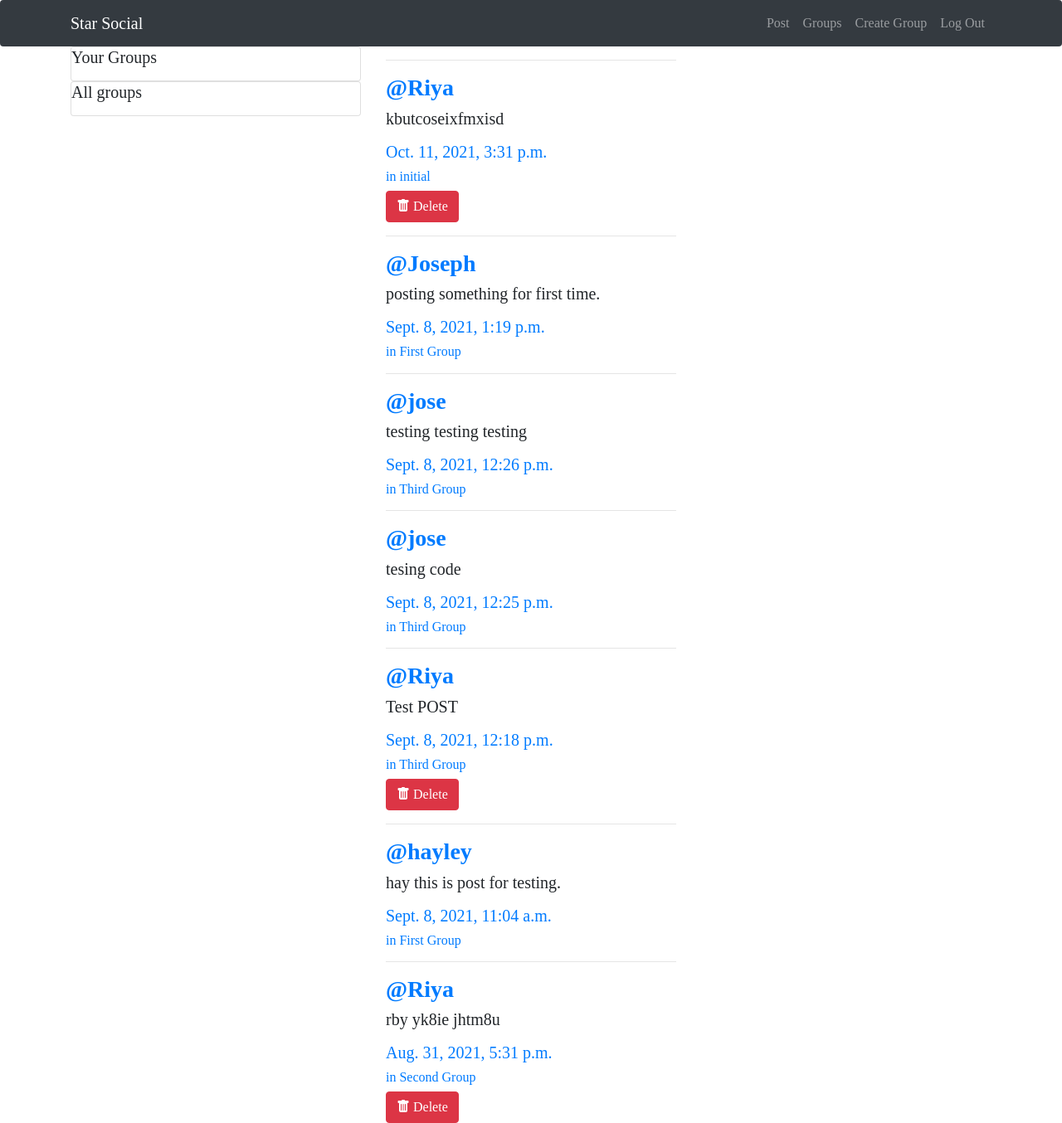
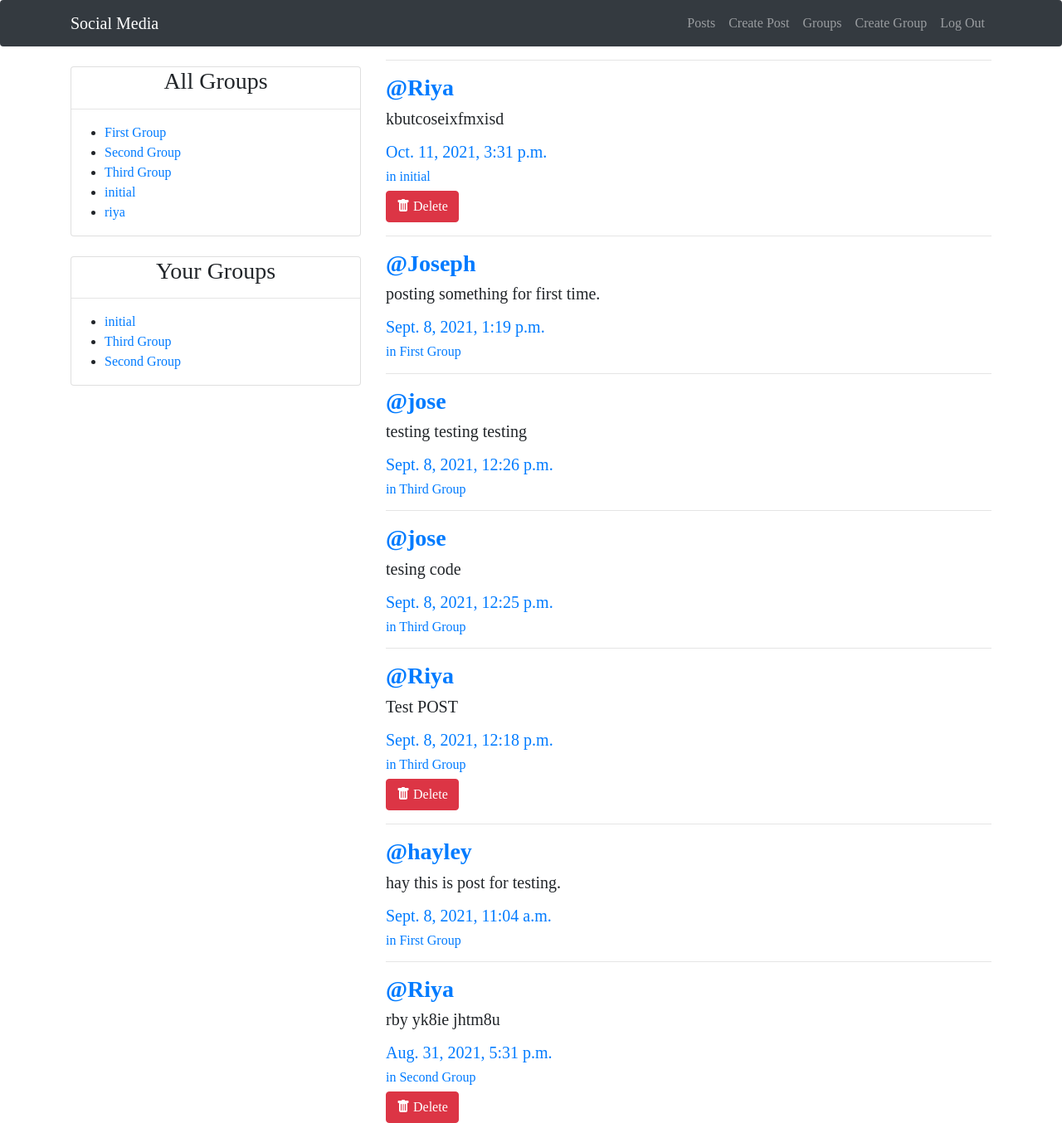
Before and after one commit to Riya300599/social_media_practice, a Django app: page /posts/ in a window 1280 px wide. Shown: the whole page at 83% size. Run offline with Django 3.2, Linux system fonts and the light colour scheme; a user stored in the database is signed in; data comes from the database, SQL or seed files in the repository; both versions use the stored data as it was after the commit; some libraries are stand-ins or nearby versions; some web fonts are replaced.

Commit message:
first commit

```diff
--- a/SocialMediaClone/settings.py
+++ b/SocialMediaClone/settings.py
@@ -122,10 +122,10 @@ USE_TZ = True
 # https://docs.djangoproject.com/en/3.2/howto/static-files/
 
 STATIC_URL = '/static/'
-STATICFILES_DIRS = [BASE_DIR / 'static']
+STATICFILES_DIRS = [BASE_DIR / 'static',]
 
-LOGIN_REDIRECT_URL = 'test'
-LOGOUT_REDIRECT_URL = 'thanks'
+LOGIN_REDIRECT_URL = '/'
+LOGOUT_REDIRECT_URL = 'accounts:login'
 
 # Default primary key field type
 # https://docs.djangoproject.com/en/3.2/ref/settings/#default-auto-field
--- a/SocialMediaClone/urls.py
+++ b/SocialMediaClone/urls.py
@@ -15,16 +15,14 @@ Including another URLconf
 """
 from django.contrib import admin
 from django.urls import path, include
-from . import views
+from .views import HomePage
 
 urlpatterns = [
     path('admin/', admin.site.urls),
-    path('', views.HomePage.as_view(), name='home'),
+    path('', HomePage.as_view(), name='home'),
     path('accounts/', include('accounts.urls', namespace='accounts')),
     # to access builtin urls of django
     path('accounts/', include('django.contrib.auth.urls')),
-    path('test/', views.TestView.as_view(), name='test'),
-    path('thanks/', views.ThanksView.as_view(), name='thanks'),
     path('groups/', include('groups.urls', namespace='groups')),
     path('posts/', include('posts.urls', namespace='posts')),
 ]
--- a/SocialMediaClone/views.py
+++ b/SocialMediaClone/views.py
@@ -2,9 +2,3 @@ from django.views.generic import TemplateView
 
 class HomePage(TemplateView):
     template_name = 'index.html'
-
-class TestView(TemplateView):
-    template_name = 'test.html'
-
-class ThanksView(TemplateView):
-    template_name = 'thanks.html'
--- a/accounts/forms.py
+++ b/accounts/forms.py
@@ -1,6 +1,5 @@
 from django.contrib.auth.forms import UserCreationForm
 from django.contrib.auth import get_user_model
-from . import models
 
 class CreateUserForm(UserCreationForm):
     class Meta:
--- a/accounts/urls.py
+++ b/accounts/urls.py
@@ -1,4 +1,4 @@
-from django.urls import path, include
+from django.urls import path
 from django.contrib.auth import views as auth_views
 from . import views
 
--- a/accounts/views.py
+++ b/accounts/views.py
@@ -6,5 +6,5 @@ from django.views.generic import CreateView
 # Create your views here.
 class SignUp(CreateView):
     form_class = forms.CreateUserForm
-    success_url = reverse_lazy('login')
+    success_url = reverse_lazy('accounts:login')
     template_name = 'accounts/signup.html'
--- a/posts/templates/posts/post_list.html
+++ b/posts/templates/posts/post_list.html
@@ -5,37 +5,43 @@
 
     <div class="col-md-4">
       {% if request.user.is_authenticated %}
+        <br>
         <div class="card card-with-shadow">
           <div class="content">
-            <h5 class="title">Your Groups</h5>
+            <h3 class="title", style="text-align: center;">All Groups</h3>
+            <hr>
             <ul class="list_unstyled">
-              {% for member_group in get_user_groups %}
-        				<li class="group li-with-bullet">
-        					<a href="{% url 'groups:single' slug=member_group.group.slug %}">{{ member_group.group.name }}</a>
-        				</li>
-    				  {% endfor %}
+              {% for group in all_groups %}
+                <li class="group li-with-bullet">
+                  <a href="{% url 'groups:single' slug=group.slug %}">{{ group.name }}</a>
+                </li>
+              {% endfor %}
             </ul>
           </div>
         </div>
       {% endif %}
 
+      <br>
       <div class="card card-with-shadow">
     		<div class="content">
-    			<h5 class="title">All groups</h5>
-    			<ul class="list-unstyled">
+          <h3 class="title", style="text-align: center;">Your Groups</h3>
+          <hr>
+    			<ul class="list_unstyled">
 
-    				{% for other_group in get_other_groups %}
-    					<li class="group li-with-bullet">
-                <a href="{% url 'groups:single' slug=other_group.slug %}">{{ other_group.name }}</a>
-              </li>
+    				{% for other_group in object_list %}
+              {% if request.user == other_group.user %}
+                <li class="group li-with-bullet">
+                  <a href="{% url 'groups:single' slug=other_group.group.slug %}">{{ other_group.group.name }}</a>
+                </li>
+              {% endif %}
     				{% endfor %}
     			</ul>
     		</div>
   	  </div>
     </div>
 
-    <div class="col-md-4">
-      {% for post in post_list %}
+    <div class="col-md-8">
+      {% for post in object_list %}
         {% include "posts/_post.html" %}
       {% endfor %}
     </div>
--- a/posts/views.py
+++ b/posts/views.py
@@ -2,9 +2,10 @@ from django.shortcuts import render
 from django.contrib.auth.mixins import LoginRequiredMixin
 from django.urls import reverse_lazy
 from django.http import Http404
-from django.views.generic import View, TemplateView, ListView, DetailView, CreateView, UpdateView, DeleteView
+from django.views.generic import ListView, DetailView, CreateView, UpdateView, DeleteView
 from braces.views import SelectRelatedMixin
 from .models import Post
+from groups.models import Group
 from . import forms
 from django.contrib.auth import get_user_model
 from django.contrib import messages
@@ -15,6 +16,11 @@ User = get_user_model()
 class PostList(ListView ,SelectRelatedMixin):
     model = Post
     select_related = ('user', 'group')
+
+    def get_context_data(self, **kwargs):
+        context = super().get_context_data(**kwargs)
+        context['all_groups'] = Group.objects.all()
+        return context
 
 class UserPosts(ListView):
     model = Post
--- a/templates/base.html
+++ b/templates/base.html
@@ -1,5 +1,6 @@
 <!DOCTYPE html>
 {% load static %}
+
 <html lang="en" dir="ltr">
   <head>
     <meta charset="utf-8">
@@ -22,12 +23,15 @@
   <body>
     <nav class="navbar navbar-expand-lg navbar-dark bg-dark rounded mynav">
       <div class="container">
-        <a class="navbar-brand" href="{% url 'home' %}">Star Social</a>
+        <a class="navbar-brand" href="{% url 'home' %}">Social Media</a>
 
         <ul class="navbar-nav ml-auto">
           {% if user.is_authenticated %}
             <li class="nav-item">
-              <a class="nav-link" href="{% url 'posts:create' %}">Post</a>
+              <a class="nav-link" href="{% url 'posts:all' %}">Posts</a>
+            </li>
+            <li class="nav-item">
+              <a class="nav-link" href="{% url 'posts:create' %}">Create Post</a>
             </li>
             <li class="nav-item">
               <a class="nav-link" href="{% url 'groups:all' %}">Groups</a>
--- a/templates/index.html
+++ b/templates/index.html
@@ -1,5 +1,5 @@
 {% extends 'base.html' %}
 
 {% block content %}
-  <h1>Welcome To Star Social!</h1>
+  <h1>Welcome To Social Media Clone Project!</h1>
 {% endblock %}
--- a/templates/test.html
+++ /dev/null
@@ -1,5 +0,0 @@
-{% extends 'base.html' %}
-
-{% block content %}
-  <h1>You are now logged in!</h1>
-{% endblock %}
--- a/templates/thanks.html
+++ /dev/null
@@ -1,5 +0,0 @@
-{% extends 'base.html' %}
-
-{% block content %}
-  <h1>Thanks for vising, come back soon!</h1>
-{% endblock %}
```
Also changed, not shown: db.sqlite3.
